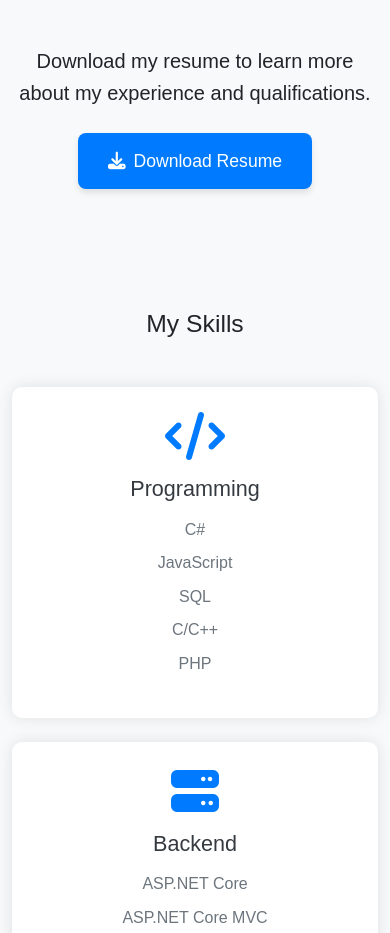
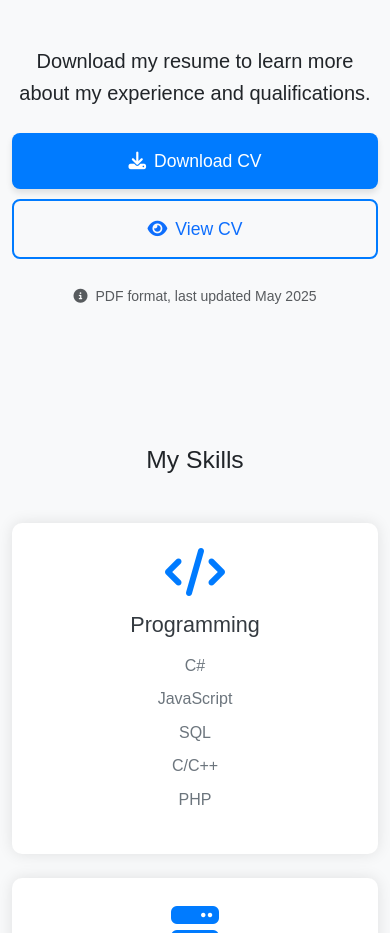
Before and after one commit to amrahmedamer/Portfolio, a plain HTML site: page index.html in a window 390 px wide. Shown: the part 1921-2854 px from the top of the page. Drawn offline with nearby package versions, Linux system fonts and the light colour scheme.

Commit message:
Added enhanced CV download section with view option

```diff
--- a/index.html
+++ b/index.html
@@ -89,9 +89,17 @@
             <div class="row justify-content-center">
                 <div class="col-md-8 text-center">
                     <p class="lead mb-4">Download my resume to learn more about my experience and qualifications.</p>
-                    <a href="Amr-Ahmed-FlowCV-Resume-20250503.pdf" class="btn btn-primary btn-lg" download>
-                        <i class="fas fa-download me-2"></i>Download Resume
-                    </a>
+                    <div class="cv-buttons">
+                        <a href="docs/Amr-Ahmed-CV.pdf" class="btn btn-primary btn-lg me-3" download>
+                            <i class="fas fa-download me-2"></i>Download CV
+                        </a>
+                        <a href="docs/Amr-Ahmed-CV.pdf" class="btn btn-outline-primary btn-lg" target="_blank">
+                            <i class="fas fa-eye me-2"></i>View CV
+                        </a>
+                    </div>
+                    <div class="cv-info mt-4">
+                        <p class="text-muted"><small><i class="fas fa-info-circle me-2"></i>PDF format, last updated May 2025</small></p>
+                    </div>
                 </div>
             </div>
         </div>
--- a/style.css
+++ b/style.css
@@ -249,3 +249,39 @@ body {
 .nav-link:hover::after {
     width: 100%;
 }
+
+/* CV Section Styles */
+.cv-buttons {
+    margin-bottom: 20px;
+}
+
+.cv-buttons .btn {
+    padding: 15px 30px;
+    font-size: 1.1rem;
+    transition: all 0.3s ease;
+}
+
+.cv-buttons .btn-outline-primary {
+    border: 2px solid var(--primary-color);
+}
+
+.cv-buttons .btn-outline-primary:hover {
+    background-color: var(--primary-color);
+    color: white;
+}
+
+.cv-info {
+    color: var(--secondary-color);
+}
+
+@media (max-width: 576px) {
+    .cv-buttons .btn {
+        display: block;
+        width: 100%;
+        margin-bottom: 10px;
+    }
+
+    .cv-buttons .btn:last-child {
+        margin-bottom: 0;
+    }
+}
```
